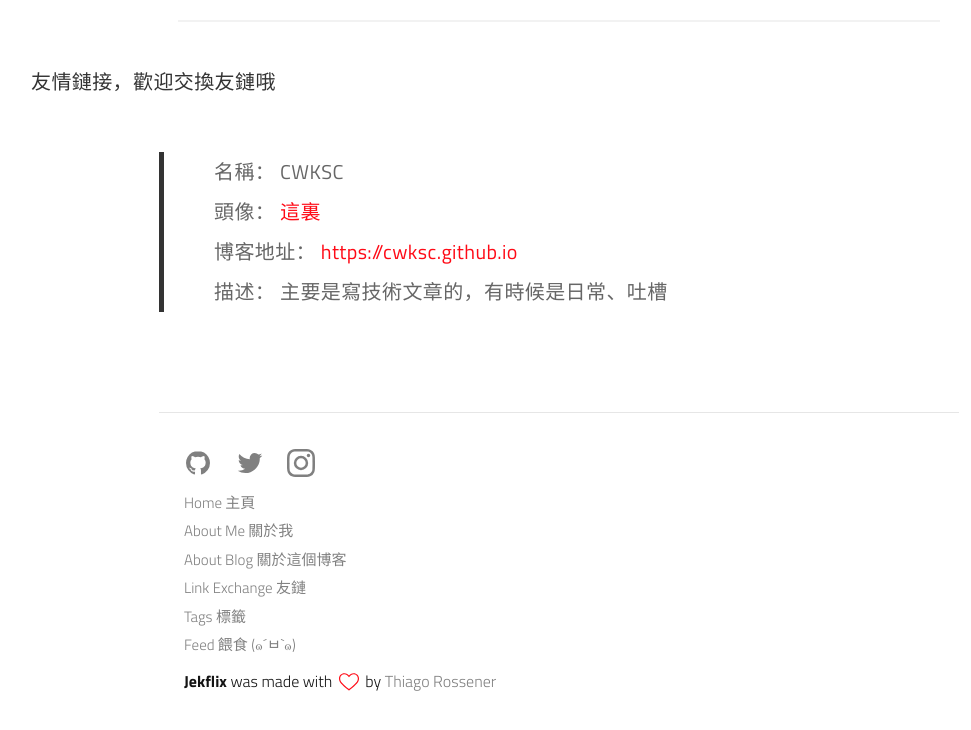
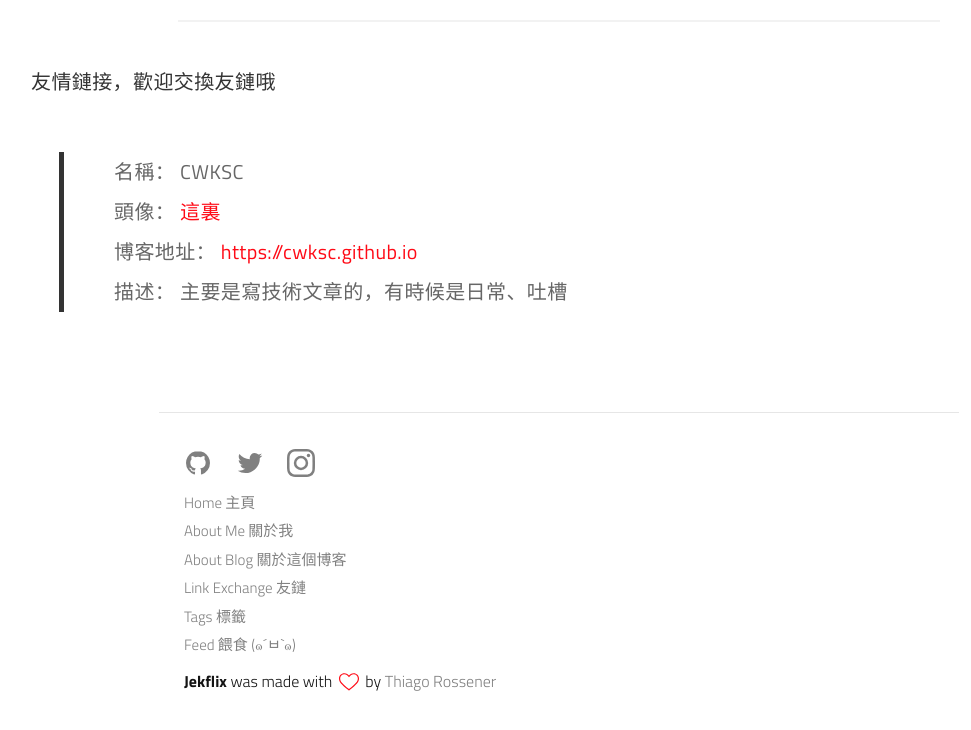
Before and after one commit to CWKSC/CWKSC.github.io_backup, a Jekyll site: the page built from pages/link_exchange.md, in a window 1280 px wide and 1400 px high, scrolled down 330 px. Shown: the part 670-1400 px from the top of the window, without its empty margins (81-1052 px from the left). Built offline with Jekyll 4.4.1, drawn with Linux system fonts in a browser that asks for light colours; a script that is not in the unit is left out.

Commit message:
Update _post.scss

```diff
--- a/_sass/_post.scss
+++ b/_sass/_post.scss
@@ -238,7 +238,7 @@
   }
 
   blockquote {
-    @include center(rem(800px));
+    @include center(rem(1000px));
     //@include center(rem(730px));
     border-left: rem(5px) solid $texts;
     padding: 0 rem(10px);
```
